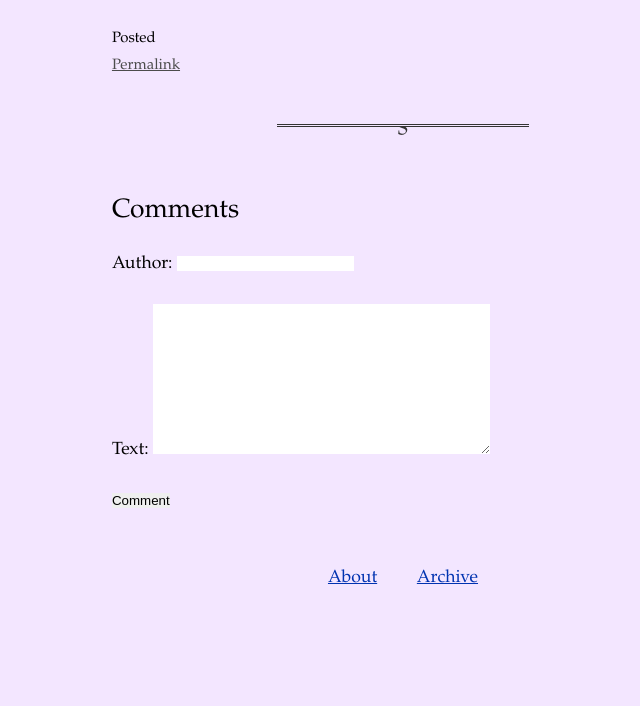
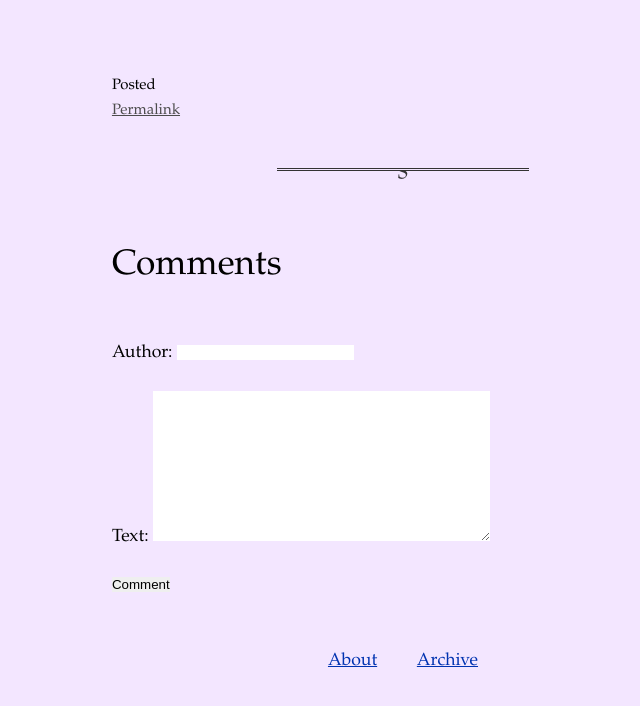
Before and after one commit to bebeling/blog, a Django app: template blog/templates/blog/blog_post.html in a window 1280 px wide. Shown: the top 706 px of the page, without its empty margins (237-877 px from the left). Run offline with Django 3.2, Linux system fonts and the light colour scheme; the template is opened without the code that fills it: values that come from a table or form of the project are taken from there, others are empty.

Commit message:
change type leading

```diff
--- a/blog/static/blog/type.css
+++ b/blog/static/blog/type.css
@@ -26,7 +26,7 @@
 }
 .article .footer p {
     margin: 0;
-    line-height: 1.765;
+    line-height: 1.6471;
 }
 .article .footer .sitetitle {
     font-size: 1.1em;
@@ -38,7 +38,7 @@
  *---------------------------------------------*/
 
 #pagefoot .sitetitle {
-    font-size: 1.5em;
+    font-size: 1.4em;
     line-height: 1;
 }
 #pagefoot ul {
@@ -56,24 +56,24 @@
  *---------------------------------------------*/
 
 h1 {
-    margin-bottom: 0.75em;
+    margin-bottom: 1.4em;
+    font-size: 3em;
+    font-weight: normal;
+    line-height: 1.4;
+    text-align: left;
+}
+h2 {
+    margin-bottom: 1.4em;
     font-size: 2em;
     font-weight: normal;
-    line-height: 1.5;
-    text-align: center;
-}
-h2 {
-    margin-bottom: 1em;
-    font-size: 1.5em;
-    font-weight: normal;
-    line-height: 1;
+    line-height: 1.4;
     text-align: left;
 }
 h3 {
-    margin-bottom: 0.5em;
+    margin-bottom: 1.4em;
     font-size: 1em;
     font-weight: bold;
-    line-height: 1;
+    line-height: 1.4;
     text-align: left;
 }
 
@@ -88,14 +88,14 @@ abbr {
 }
 blockquote, dd, dl, dt, ol, p, ul {
     display: block;
-    margin-bottom: 1.5em;
+    margin-bottom: 1.4em;
     font-size: 1em;
     font-variant-numeric: oldstyle-nums;
-    line-height: 1.5;
+    line-height: 1.4;
     text-align: left;
 }
 blockquote {
-    margin: 0 2em 1.5em 2em;
+    margin: 0 2em 1.4em 2em;
 }
 dfn, .italic {
     font-style: italic;
@@ -103,7 +103,7 @@ dfn, .italic {
 dt {
     margin: 0;
     font-size: 1.1em;
-    line-height: 1.3636;
+    line-height: 1.2727;
 }
 ol {
     list-style: decimal outside none;
@@ -160,5 +160,5 @@ blockquote q:after { content: "\2019"; }
 
 img.imgcenter {
     display: block;
-    margin: 0 auto 1.5em auto;
+    margin: 0 auto 1.4em auto;
 }
```
